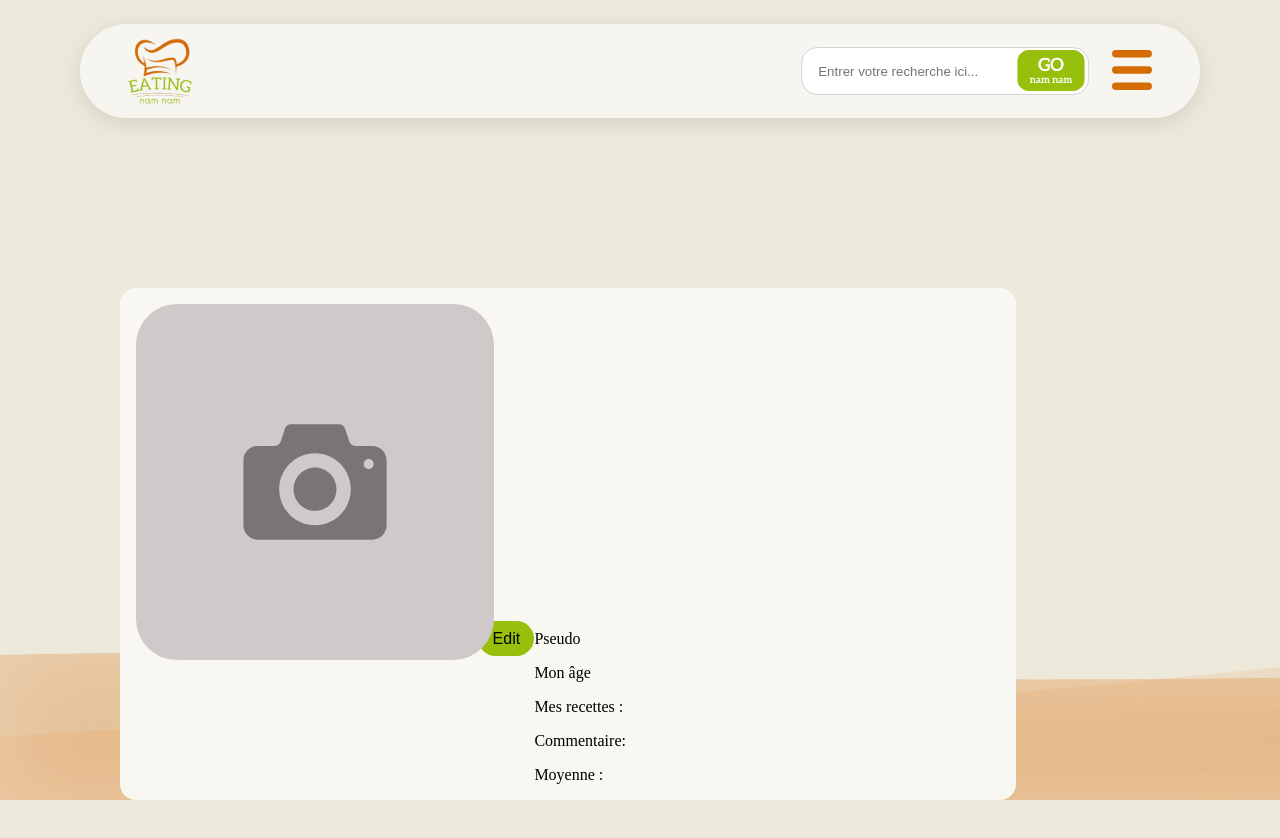
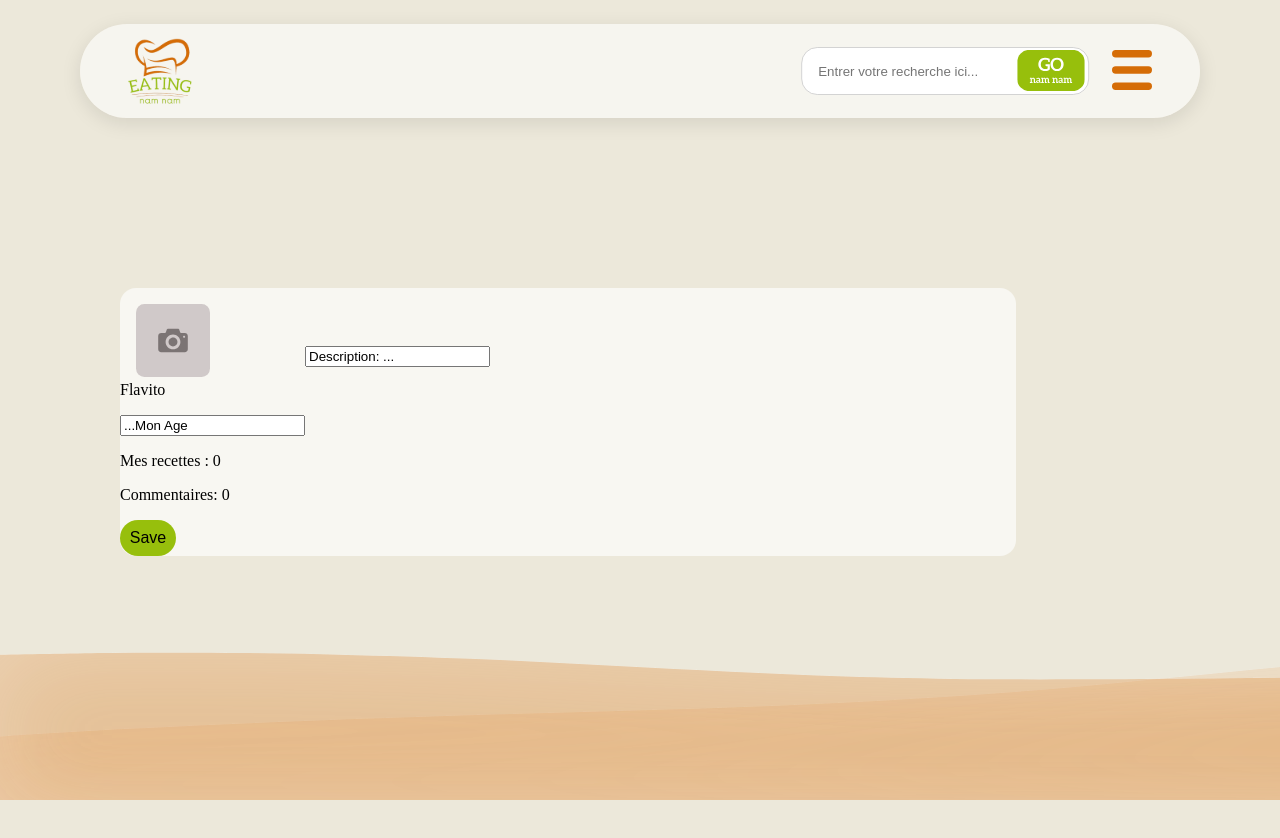
Before and after one commit to WildCodeSchool-2023-09/JS-RemoteFR-SACOD-P3-Eating-Nam-Nam-thousandsunny, a React (Vite) app in the folder frontend/: page /Profil in a window 1280 px wide. Both pictures are taken after a click on the button "Edit". After the commit the page ends 800 px from the top, so only its background shows below. Built offline with nearby package versions, Linux system fonts and the light colour scheme; a web font is replaced by a local one.

Commit message:
profil updated

```diff
--- a/frontend/src/pages/Profil.jsx
+++ b/frontend/src/pages/Profil.jsx
@@ -1,23 +1,90 @@
+import { useState } from "react";
 import addimage from "../assets/addimage.svg";
 import "./style/Profil.scss";
 
 function Profil() {
+  const [editing, setEditing] = useState(false);
+  const [userData, setUserData] = useState({
+    age: "...Mon Age",
+    recipes: 0,
+    comments: 0,
+    average: 0,
+    description: "Description: ...",
+  });
+
+  const handleEditClick = () => {
+    setEditing(true);
+  };
+
+  const handleSaveClick = () => {
+    // TODO: Ajouter la logique pour sauvegarder les données dans la base de données
+    setEditing(false);
+  };
+
+  const handleChange = (e) => {
+    const { name, value } = e.target;
+    setUserData((prevData) => ({
+      ...prevData,
+      [name]: value,
+    }));
+  };
+
   return (
     <div className="body-content">
       <div className="Profil_container">
-        <img className="No-photo" src={addimage} alt="No Photos" />
-        <button className="Edit" type="button">
-          Edit
-        </button>
-        <div className="Stats">
-          <p className="pseudo">Pseudo</p>
-          <p className="age">Mon âge</p>
-          <p className="Recipes">Mes recettes :</p>
-          <p className="comments">Commentaire: </p>
-          <p className="mid">Moyenne :</p>
+        <div className="first">
+          <div className="left-bloc">
+            <img className="No-photo" src={addimage} alt="No Photos" />
+          </div>
+          <div className="mid-bloc">
+            <div className="Stats">
+              <p className="pseudo">Flavito</p>
+              <label className="age">
+                {editing ? (
+                  <input
+                    type="text"
+                    name="age"
+                    value={userData.age}
+                    onChange={handleChange}
+                  />
+                ) : (
+                  userData.age
+                )}
+              </label>
+              <p className="recipes">Mes recettes : {userData.recipes}</p>
+              <p className="comments">Commentaires: {userData.comments}</p>
+            </div>
+          </div>
+
+          <div className="right-block">
+            <button
+              className="Edit"
+              type="button"
+              onClick={editing ? handleSaveClick : handleEditClick}
+            >
+              {editing ? "Save" : "Edit"}
+            </button>
+          </div>
+        </div>
+        <div className="second">
+          <div className="Stats">
+            <label className="description">
+              {editing ? (
+                <input
+                  type="text"
+                  name="description"
+                  value={userData.description}
+                  onChange={handleChange}
+                />
+              ) : (
+                userData.description
+              )}
+            </label>
+          </div>
         </div>
       </div>
     </div>
   );
 }
+
 export default Profil;
--- a/frontend/src/pages/style/Profil.scss
+++ b/frontend/src/pages/style/Profil.scss
@@ -1,3 +1,5 @@
+@import "../../vars.scss";
+
 .Profil {
   width: 100vw;
   height: 100vh;
@@ -32,3 +34,14 @@
   font-weight: 500;
   text-align: center;
 }
+
+.comments {
+  font-size: 1rem;
+}
+
+.recipes {
+  font-size: 1rem;
+}
+.description {
+  font-size: 1rem;
+}
```
